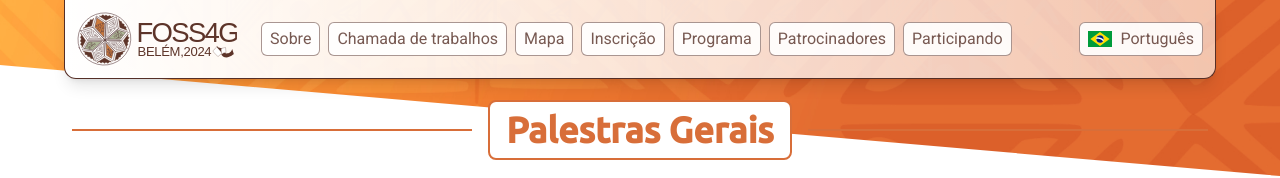
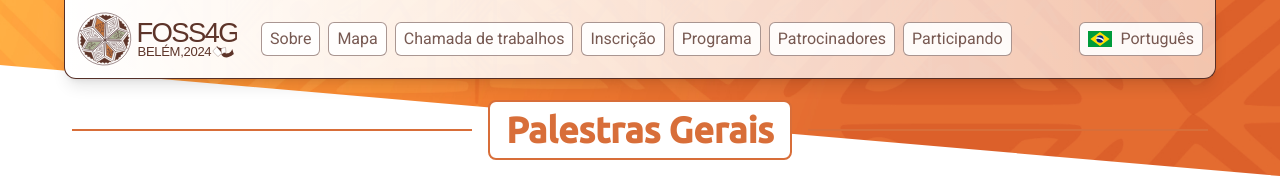
Before and after one commit to FOSS4G-2024-Belem/foss4g-2024-belem.github.io, a Next.js app: page /pt/cfp/palestras-gerais in a window 1280 px wide. Shown: the top 178 px of the page. Built offline with nearby package versions, Linux system fonts and the light colour scheme.

Commit message:
revisioncitos

```diff
--- a/src/components/Header.tsx
+++ b/src/components/Header.tsx
@@ -59,6 +59,12 @@ const menuItems = [
     ],
   },
   {
+    "label:en": "Map",
+    "label:es": "Mapa",
+    "label:pt": "Mapa",
+    href: "/map",
+  },
+  {
     "label:en": "Call for Papers",
     "label:es": "Llamado de Ponencias",
     "label:pt": "Chamada de trabalhos",
@@ -82,12 +88,6 @@ const menuItems = [
         href: "/cfp/workshops",
       },
     ],
-  },
-  {
-    "label:en": "Map",
-    "label:es": "Mapa",
-    "label:pt": "Mapa",
-    href: "/map",
   },
   {
     "label:en": "Registration",
```
